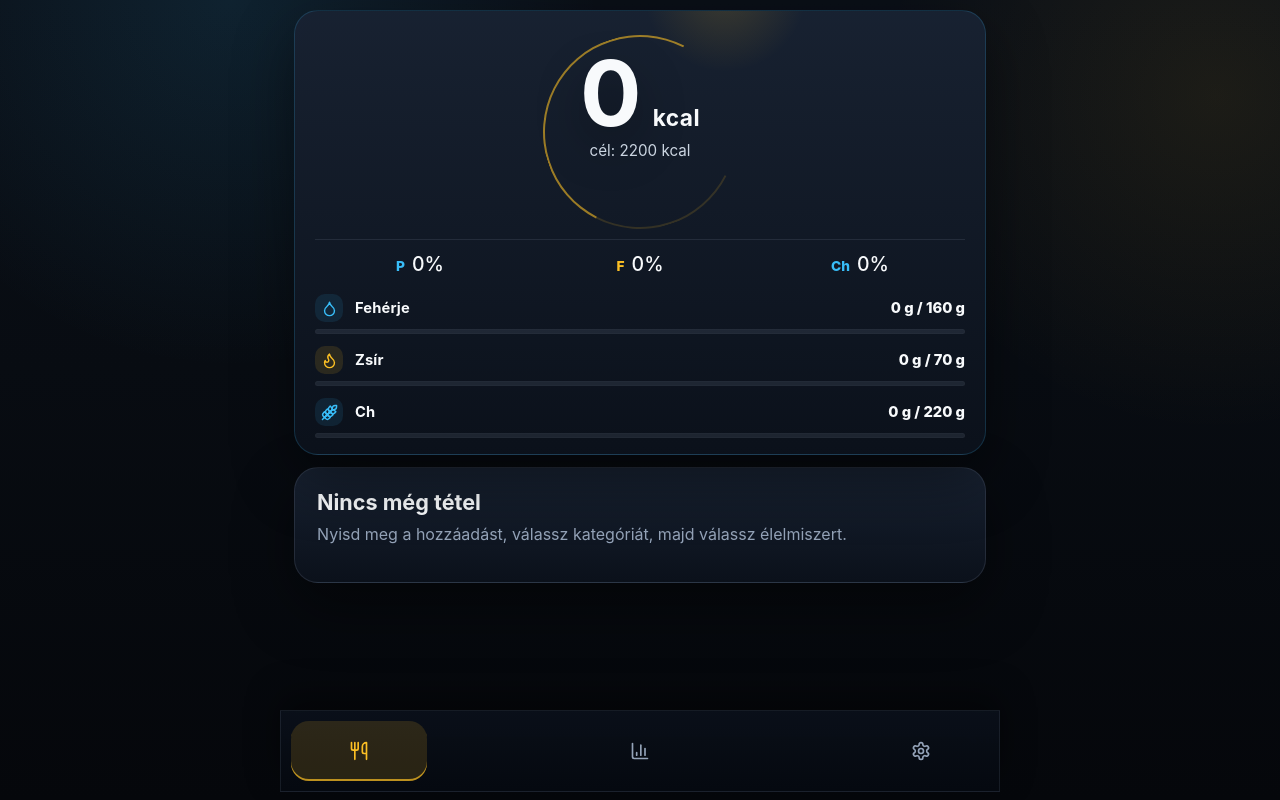
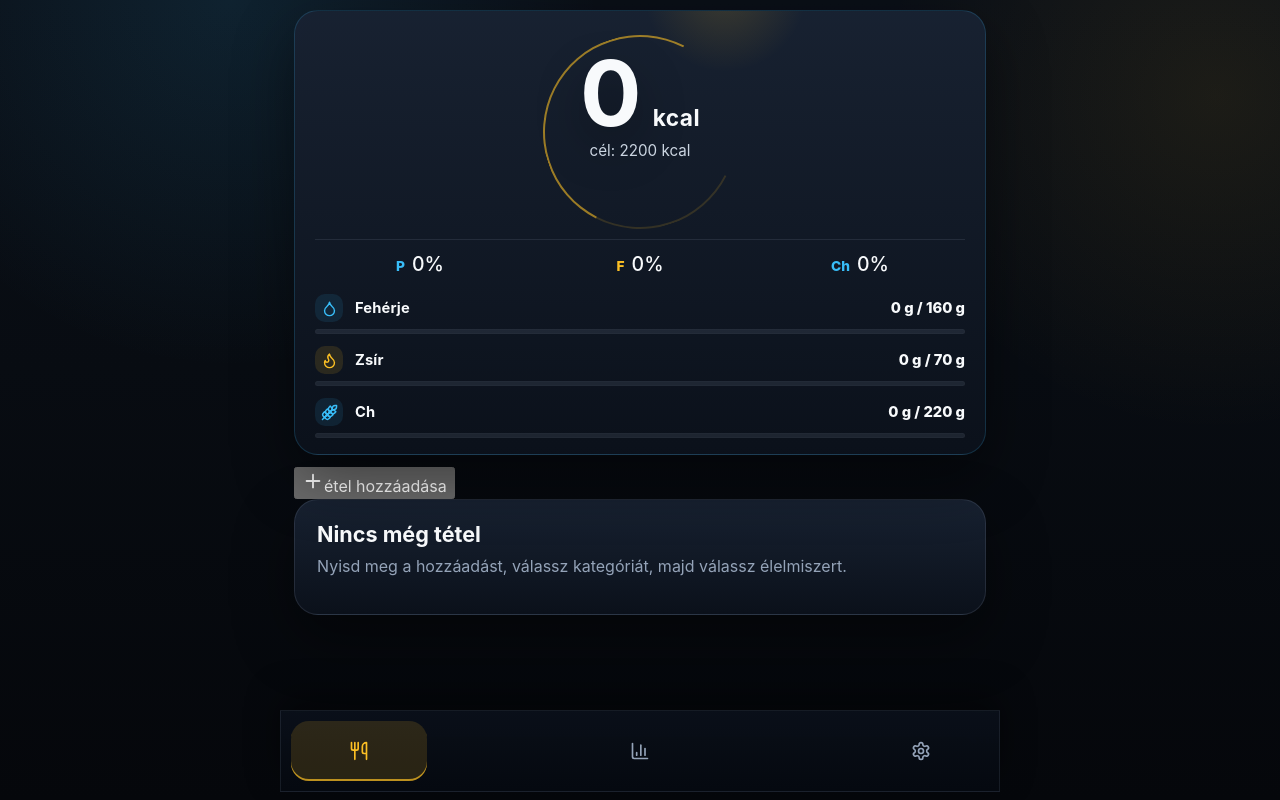
Before and after one commit to tonetttoman/makro-app, a React (Vite) app: page / in a window 1280 px wide. Built offline with nearby package versions, Linux system fonts and the light colour scheme.

Commit message:
Move add action below summary

```diff
--- a/src/App.jsx
+++ b/src/App.jsx
@@ -1,3 +1,4 @@
+import { Plus } from "lucide-react";
 import { useEffect, useMemo, useState } from "react";
 import { BottomNav } from "./components/BottomNav";
 import { CategoryPicker } from "./components/CategoryPicker";
@@ -267,12 +268,17 @@ export default function App() {
     <div className="app">
       {activeView === "today" && (
         <main className="page">
-          <MacroSummary
-            totals={totals}
-            targets={targets}
-            isQuickAddOpen={isQuickAddOpen}
-            onToggleQuickAdd={() => setIsQuickAddOpen((current) => !current)}
-          />
+          <MacroSummary totals={totals} targets={targets} />
+
+          <button
+            className="add-food-cta"
+            type="button"
+            onClick={() => setIsQuickAddOpen((current) => !current)}
+            aria-expanded={isQuickAddOpen}
+          >
+            <Plus size={22} aria-hidden="true" />
+            étel hozzáadása
+          </button>
 
           {isQuickAddOpen && (
             <section className="panel quick-add-panel">
```
